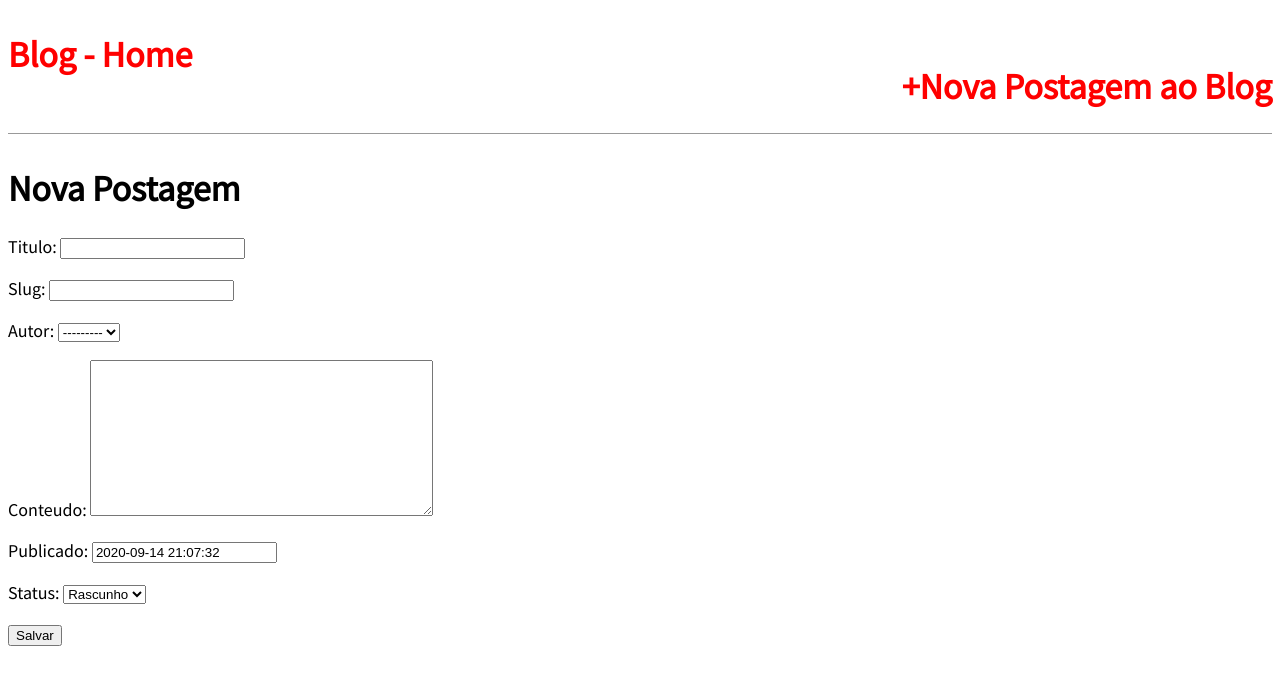
After one commit to GabrielSantos198/Curso-udemy, a Django app: page /post/new/ in a window 1280 px wide. The commit adds this page. Shown: the top 685 px of the page. Run offline with Django 3.2, Linux system fonts and the light colour scheme; data comes from the database, SQL or seed files in the repository; both versions use the stored data as it was after the commit.

Commit message:
UpdateView

```diff
--- a/meu_site/blog/models.py
+++ b/meu_site/blog/models.py
@@ -22,7 +22,7 @@ class Post(models.Model):
                               default='rascunho')
 
     def get_absolute_url(self):
-        return reverse('post_detail', args=[self.pk])
+        return reverse('post_detail', args=[self.slug])
 
     class Meta:
         ordering = ('-publicado',)
--- a/meu_site/blog/templates/blog/post_detail.html
+++ b/meu_site/blog/templates/blog/post_detail.html
@@ -5,8 +5,8 @@
 {% block content %}
 
         <div class="post-entry">
-            <h2>{{ custom.titulo }}</h2>
-            <p>{{ custom.conteudo }}</p>
+            <h2>{{ object.titulo }}</h2>
+            <p>{{ object.conteudo }}</p>
         </div>
-
+		<a href="{% url 'post_edit' post.pk %}">Edita Postagem do Blog</a>
 {% endblock content %}
--- /dev/null
+++ b/meu_site/blog/templates/blog/post_new.html
@@ -0,0 +1,12 @@
+{% extends 'base.html' %}
+
+{% block title %}Blog - Nova Postagem{% endblock title %}
+
+{% block content %}
+<h1>Nova Postagem</h1>
+<form action="" method="post">
+	{{form.as_p}}
+	{% csrf_token %}
+	<input type="submit" value="Salvar">
+</form>
+{% endblock content %}
--- a/meu_site/blog/urls.py
+++ b/meu_site/blog/urls.py
@@ -3,5 +3,7 @@ from . import views
 
 urlpatterns = [
     path('', views.BlogListView.as_view(), name='home'),
-    path('post/<int:pk>/', views.BlogDetailView.as_view(), name='post_detail')
+	path('post/new/', views.BlogCreateView.as_view(), name='post_new'),
+    path('post/<slug:slug>/', views.BlogDetailView.as_view(), name='post_detail'),
+	path('post/<int:pk>/edit/', views.BlogUpdateView.as_view(), name='post_edit'),
 ]
--- a/meu_site/blog/views.py
+++ b/meu_site/blog/views.py
@@ -1,5 +1,6 @@
 from django.shortcuts import render
-from django.views.generic import ListView, DetailView
+from django.views.generic import ListView, DetailView, UpdateView
+from django.views.generic.edit import CreateView
 from . models import Post
 
 # Create your views here.
@@ -11,4 +12,13 @@ class BlogListView(ListView):
 class BlogDetailView(DetailView):
     model = Post
     template_name = 'blog/post_detail.html'
-    context_object_name = 'custom'
+
+class BlogCreateView(CreateView):
+	model = Post
+	template_name = 'blog/post_new.html'
+	fields = '__all__'
+
+class BlogUpdateView(UpdateView):
+	model = Post
+	template_name = 'blog/post_edit.html'
+	fields = ('titulo','conteudo')
--- a/meu_site/templates/base.html
+++ b/meu_site/templates/base.html
@@ -10,7 +10,13 @@
 </head>
 <body>
     <header>
-        <h1><a href="/">Blog - Home</a></h1>
+        <div class="nav-left">
+            <h1><a href="/">Blog - Home</a></h1>
+        </div>
+
+        <div class="nav-right">
+            <h1><a href="{% url 'post_new' %}">+Nova Postagem ao Blog</a></h1>
+        </div>
     </header>
     <div class="container">
         {% block content %}{% endblock content %}
```
Also changed, not shown: meu_site/blog/templates/blog/post_edit.html (added, +12 -0 lines), meu_site/db.sqlite3.
